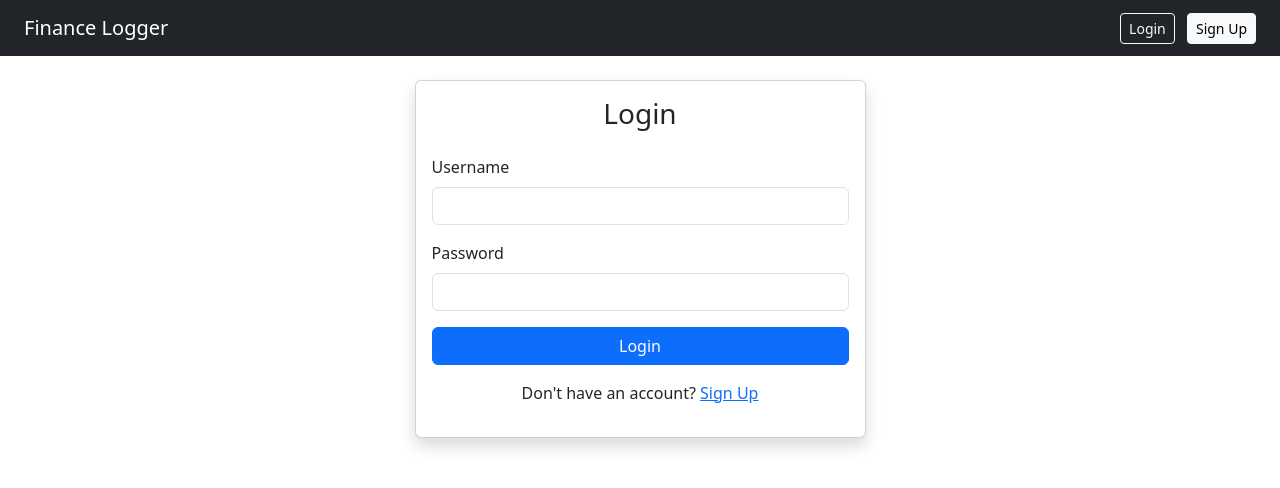
After one commit to MuhammadFaizanQamar/finance-logger-flask, a Flask app: page /login in a window 1280 px wide. The commit adds this page. Shown: the top 488 px of the page. Run offline with Flask 3, Linux system fonts and the light colour scheme.

Commit message:
"Add Flask-Login authentication and user linked transactions"

```diff
--- a/app.py
+++ b/app.py
@@ -1,11 +1,10 @@
-from flask import Flask, render_template
-from models import db, Transaction
+from flask import Flask, render_template, request , redirect, url_for
+from models import db, Transaction, User
 from dotenv import load_dotenv
 import os
-from flask import request
-from flask import redirect, url_for
 from datetime import datetime
 from collections import defaultdict
+from flask_login import LoginManager, login_user, logout_user, login_required, current_user
 
 load_dotenv()
 
@@ -17,10 +16,19 @@ app.config['SQLALCHEMY_TRACK_MODIFICATIONS'] = False
 
 db.init_app(app)
 
+login_manager = LoginManager()
+login_manager.init_app(app)
+login_manager.login_view = 'login'
+
+@login_manager.user_loader
+def load_user(user_id):
+    return User.query.get(int(user_id))
+
 with app.app_context():
     db.create_all()
 
 @app.route('/')
+@login_required
 def dashboard():
 
     now = datetime.now()
@@ -28,6 +36,7 @@ def dashboard():
     year = now.year
 
     transactions = Transaction.query.filter(
+        Transaction.user_id == current_user.id,
         db.extract('month', Transaction.date) == now.month,
         db.extract('year', Transaction.date) == now.year
     ).order_by(Transaction.date.desc()).all()
@@ -54,6 +63,7 @@ def dashboard():
 )
 
 @app.route('/add', methods=['GET', 'POST'])
+@login_required
 def add_transaction():
     if request.method == 'POST':
         amount = request.form.get('amount')
@@ -64,7 +74,8 @@ def add_transaction():
         amount=float(amount),
         type=type,
         category=category,
-        description=description
+        description=description,
+        user_id=current_user.id
         )
         db.session.add(transaction)
         db.session.commit()
@@ -73,6 +84,7 @@ def add_transaction():
     return render_template('add.html')
 
 @app.route('/delete/<int:id>', methods=['POST'])
+@login_required
 def delete_transaction(id):
     transaction = Transaction.query.get_or_404(id)
     db.session.delete(transaction)
@@ -80,6 +92,7 @@ def delete_transaction(id):
     return redirect(url_for('dashboard'))
 
 @app.route('/edit/<int:id>', methods=['GET', 'POST'])
+@login_required
 def edit_transaction(id):
     transaction = Transaction.query.get_or_404(id)
     if request.method == 'POST':
@@ -97,5 +110,51 @@ def edit_transaction(id):
     else:
         return render_template('edit.html', transaction=transaction)
 
+
+@app.route('/signup', methods=['GET', 'POST'])
+def signup():
+    if request.method == 'POST':
+        username = request.form.get('username')
+        password = request.form.get('password')
+
+        existing_user = User.query.filter_by(username=username).first()
+        if existing_user:
+            return render_template('signup.html', error='Username already exists')
+
+        user = User()
+        user.username = username
+        user.set_password(password)
+        db.session.add(user)
+        db.session.commit()
+
+        login_user(user)
+        return redirect(url_for('dashboard'))
+
+    return render_template('signup.html')
+
+
+@app.route('/login', methods=['GET', 'POST'])
+def login():
+    if request.method == 'POST':
+        username = request.form.get('username')
+        password = request.form.get('password')
+
+        user = User.query.filter_by(username=username).first()
+        if user and user.check_password(password):
+            login_user(user)
+            return redirect(url_for('dashboard'))
+
+        return render_template('login.html', error='Invalid username or password')
+
+    return render_template('login.html')
+
+
+@app.route('/logout')
+@login_required
+def logout():
+    logout_user()
+    return redirect(url_for('login'))
+
+
 if __name__ == '__main__':
     app.run(debug=True)
--- a/templates/base.html
+++ b/templates/base.html
@@ -9,7 +9,16 @@
 
 <nav class="navbar navbar-dark bg-dark px-4">
     <a class="navbar-brand" href="/">Finance Logger</a>
-    <a href="/add" class="btn btn-success btn-sm">+ Add Transaction</a>
+    <div>
+        {% if current_user.is_authenticated %}
+            <span class="text-white me-3">{{ current_user.username }}</span>
+            <a href="/add" class="btn btn-success btn-sm me-2">+ Add Transaction</a>
+            <a href="{{ url_for('logout') }}" class="btn btn-outline-light btn-sm">Logout</a>
+        {% else %}
+            <a href="{{ url_for('login') }}" class="btn btn-outline-light btn-sm me-2">Login</a>
+            <a href="{{ url_for('signup') }}" class="btn btn-light btn-sm">Sign Up</a>
+        {% endif %}
+    </div>
 </nav>
 
 <div class="container mt-4">
--- /dev/null
+++ b/templates/login.html
@@ -0,0 +1,67 @@
+
+{% extends "base.html" %}
+
+{% block content %}
+
+<div class="row justify-content-center">
+    <div class="col-md-5">
+    <div class="card shadow">
+        <div class="card-body">
+
+            <h3 class="text-center mb-4">
+                Login
+            </h3>
+
+            {% if error %}
+            <div class="alert alert-danger">
+                {{ error }}
+            </div>
+            {% endif %}
+
+            <form method="POST">
+
+                <div class="mb-3">
+                    <label class="form-label">
+                        Username
+                    </label>
+                    <input
+                        type="text"
+                        name="username"
+                        class="form-control"
+                        required>
+                </div>
+
+                <div class="mb-3">
+                    <label class="form-label">
+                        Password
+                    </label>
+                    <input
+                        type="password"
+                        name="password"
+                        class="form-control"
+                        required>
+                </div>
+
+                <button
+                    type="submit"
+                    class="btn btn-primary w-100">
+                    Login
+                </button>
+
+            </form>
+
+            <p class="text-center mt-3">
+                Don't have an account?
+                <a href="{{ url_for('signup') }}">
+                    Sign Up
+                </a>
+            </p>
+
+        </div>
+    </div>
+
+</div>
+
+</div>
+
+{% endblock %}
```
Also changed, not shown: models.py (+14 -0 lines), templates/signup.html (added, +66 -0 lines).
